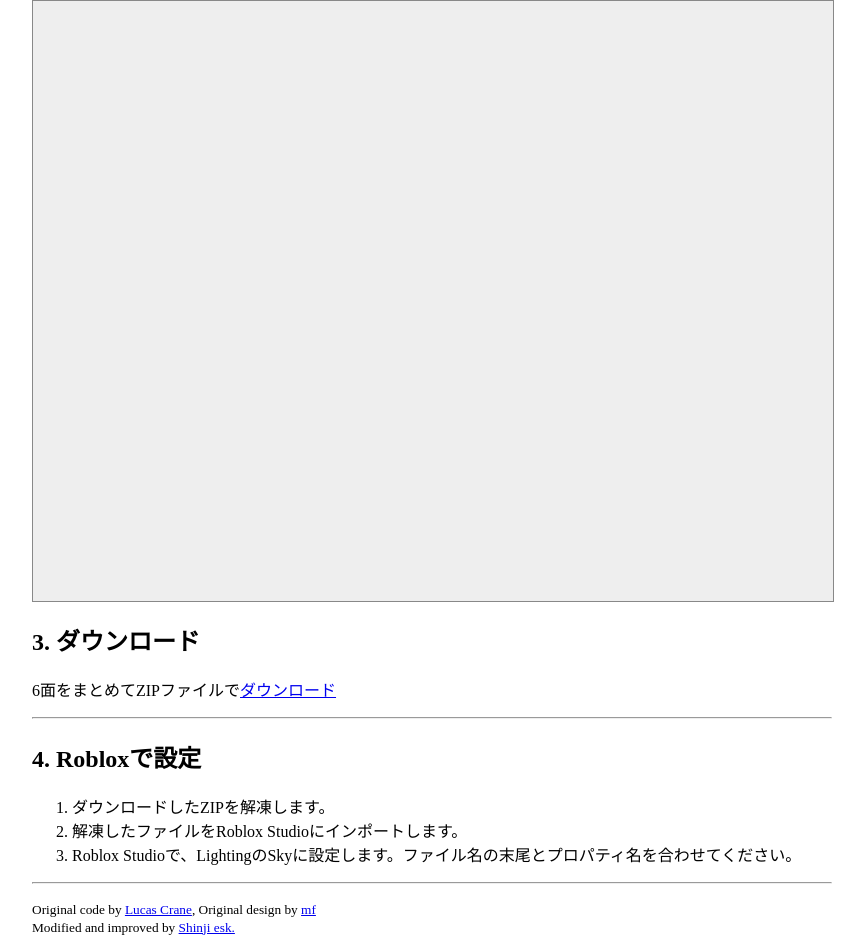
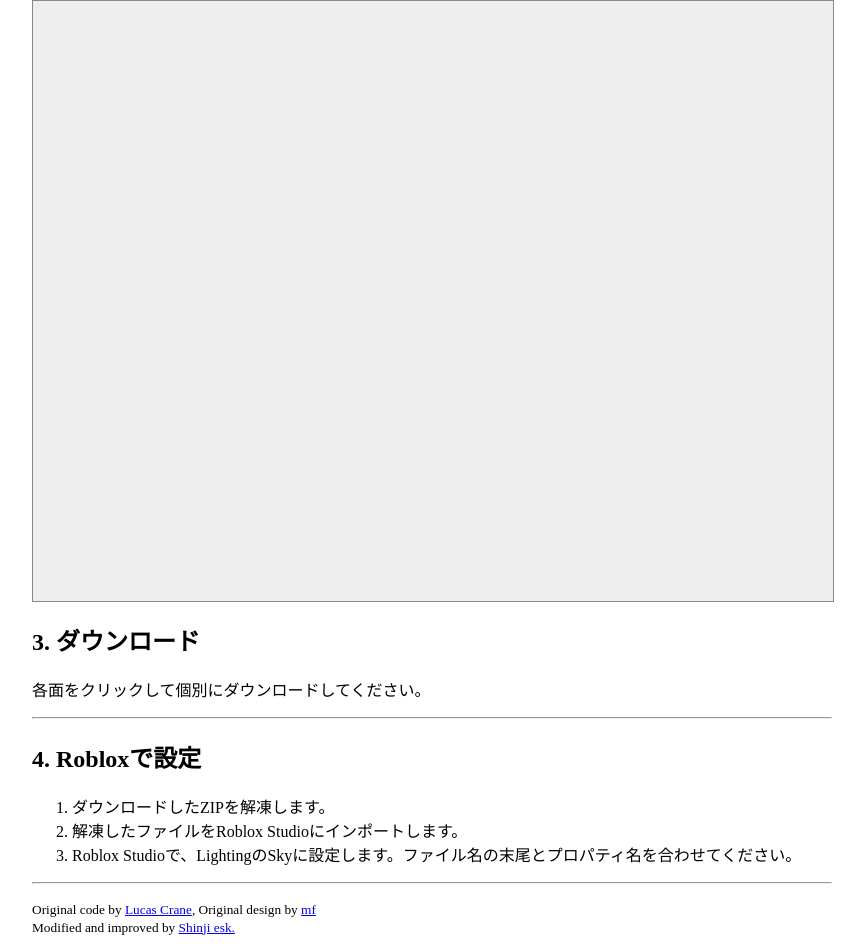
Before and after one commit to jaxry/panorama-to-cubemap, a plain HTML site: page index.html in a window 1280 px wide. Shown: the part 513-1465 px from the top of the page, without its empty margins (208-1073 px from the left). Drawn offline with nearby package versions, Linux system fonts and the light colour scheme.

Commit message:
Update way of download

```diff
--- a/index.html
+++ b/index.html
@@ -79,10 +79,7 @@
             </section>
             <section>
                 <h2>3. ダウンロード</h2>
-                <p>
-                    6面をまとめてZIPファイルで<a href="#" id="downloadAllLink"
-                        >ダウンロード</a
-                    >
+                <p>各面をクリックして個別にダウンロードしてください。
                 </p>
             </section>
             <hr />
```
